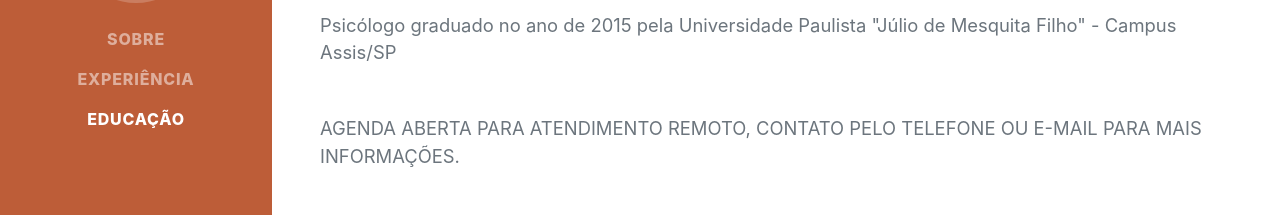
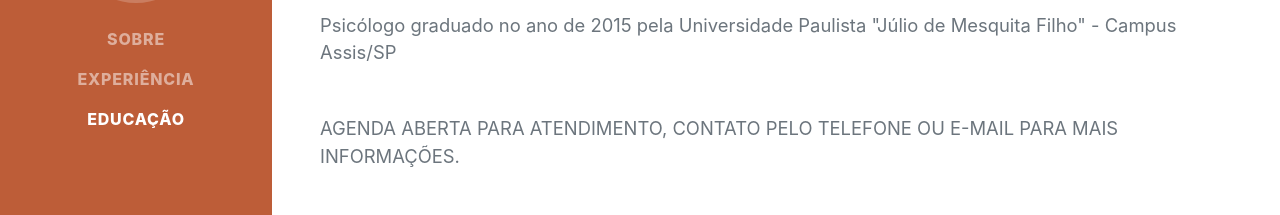
Before and after one commit to guilhermeperaro/guilhermeperaro.github.io, a website: page index.html in a window 1280 px wide. Shown: the part 413-628 px from the top of the page. Drawn offline with nearby package versions, Linux system fonts and the light colour scheme; a web font is replaced by a local one.

Commit message:
Update index.html
novas correções

```diff
--- a/index.html
+++ b/index.html
@@ -61,7 +61,7 @@
                         <a href="mailto:guilhermeperaro@hotmail.com">guilhermeperaro@hotmail.com</a>
                     </div>
                     <p class="lead mb-5">Psicólogo graduado no ano de 2015 pela Universidade Paulista "Júlio de Mesquita Filho" - Campus Assis/SP</p>
-                    <p class="lead mb-5">AGENDA ABERTA PARA ATENDIMENTO REMOTO, CONTATO PELO TELEFONE OU E-MAIL PARA MAIS INFORMAÇÕES.</p>
+                    <p class="lead mb-5">AGENDA ABERTA PARA ATENDIMENTO, CONTATO PELO TELEFONE OU E-MAIL PARA MAIS INFORMAÇÕES.</p>
                     <div class="social-icons">
                         <a class="social-icon" target="_blank" href="https://www.linkedin.com/in/guilherme-souza-peraro-9b99bb207/"><i class="fab fa-linkedin-in"></i></a>
                         <a class="social-icon" target="_blank" href="http://lattes.cnpq.br/9705003716416586"><i class="fa fa-university"></i></a>
```
